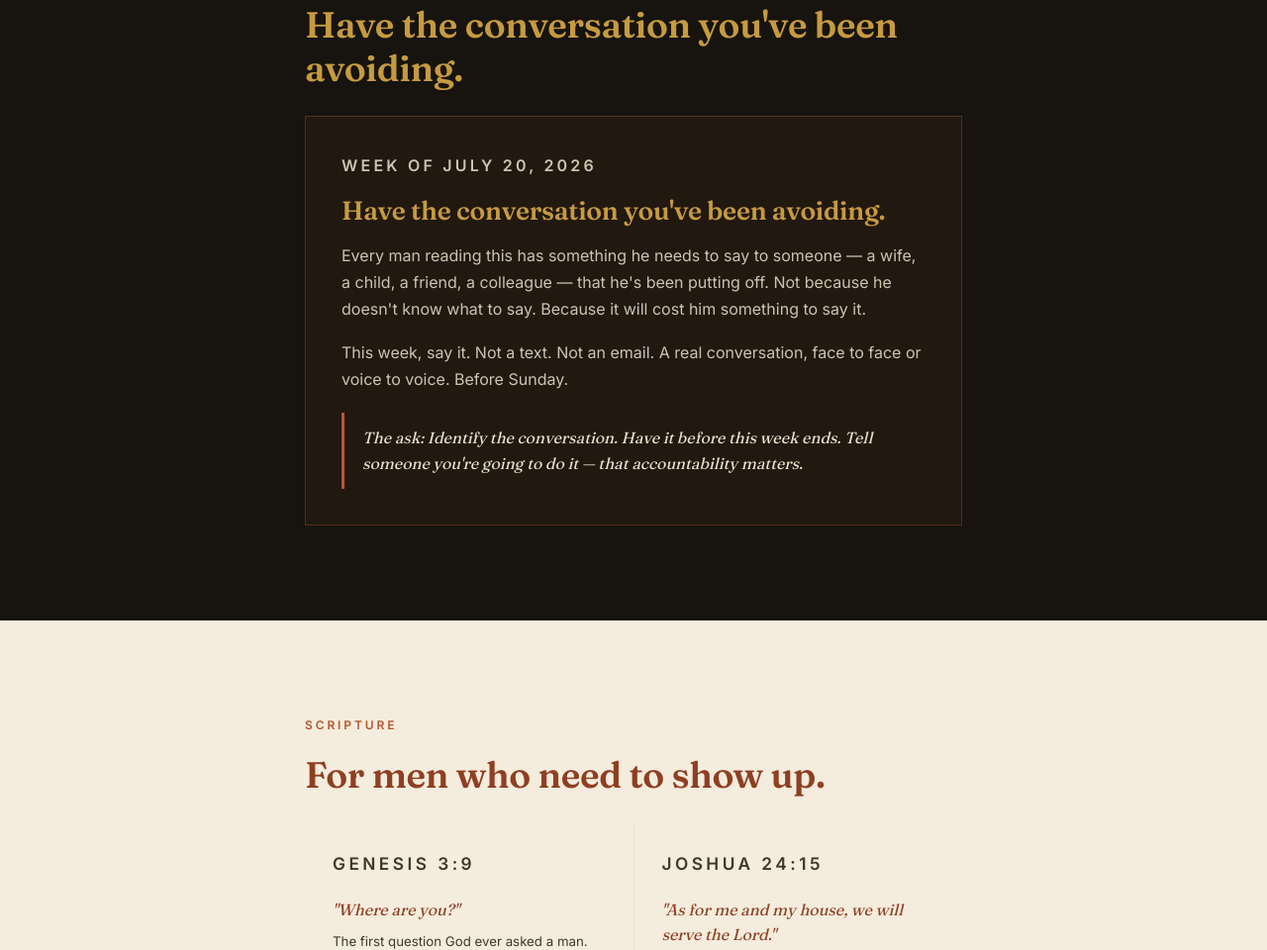
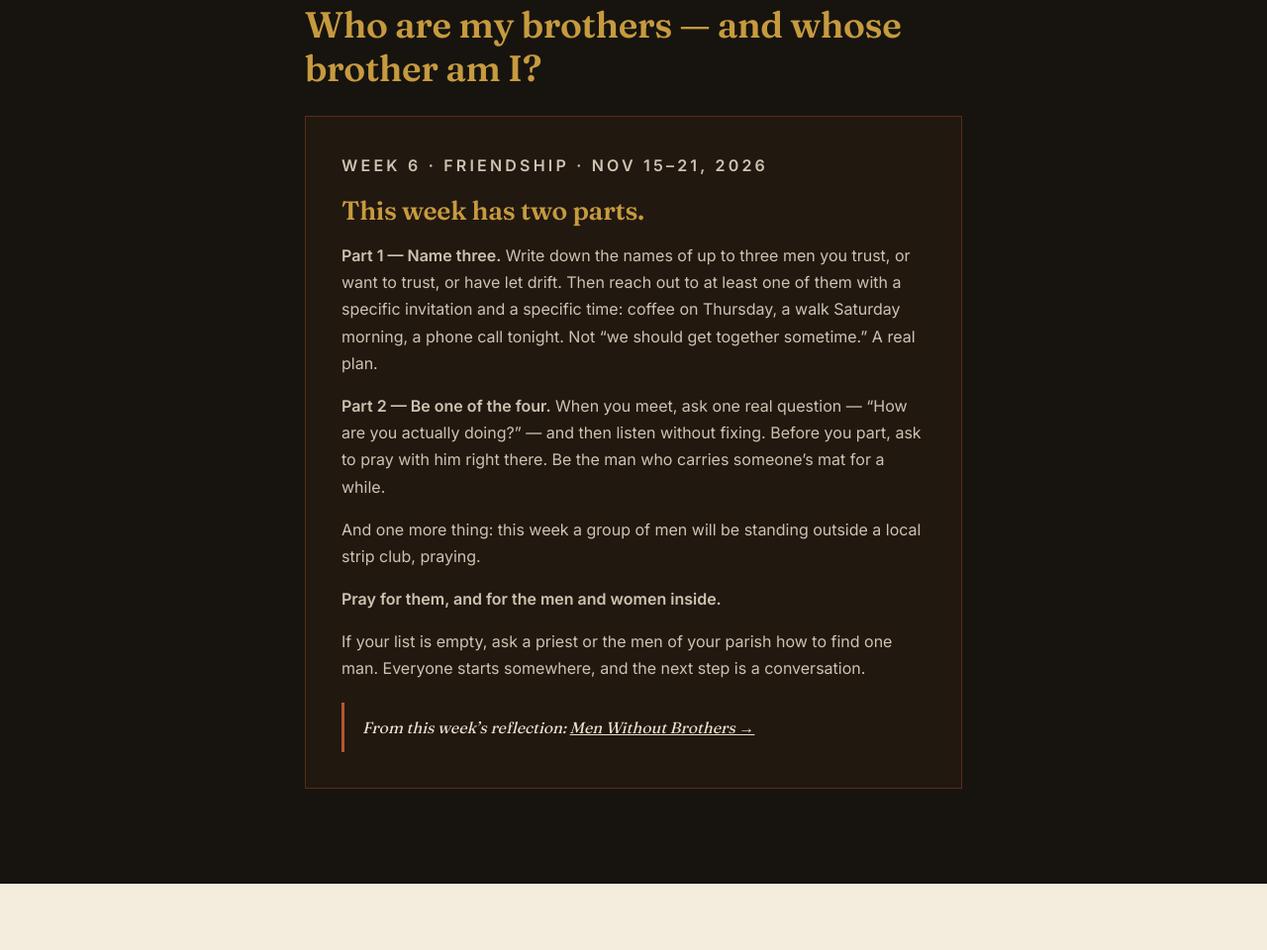
Before and after one commit to opnhomes/WhereWasAdam, a plain HTML site: page resources.html in a window 1280 px wide. Shown: the part 1336-2296 px from the top of the page at 99% size. Drawn offline with Linux system fonts and the light colour scheme.

Commit message:
Add files via upload

```diff
--- a/resources.html
+++ b/resources.html
@@ -468,13 +468,16 @@
   <section class="panel dark">
     <div class="wrap">
       <div class="kicker">This Week's Challenge</div>
-      <h2>Have the conversation you've been avoiding.</h2>
+      <h2>Who are my brothers — and whose brother am I?</h2>
       <div class="challenge-card">
-        <p class="challenge-week">Week of July 20, 2026</p>
-        <h3>Have the conversation you've been avoiding.</h3>
-        <p>Every man reading this has something he needs to say to someone — a wife, a child, a friend, a colleague — that he's been putting off. Not because he doesn't know what to say. Because it will cost him something to say it.</p>
-        <p>This week, say it. Not a text. Not an email. A real conversation, face to face or voice to voice. Before Sunday.</p>
-        <div class="the-ask">The ask: Identify the conversation. Have it before this week ends. Tell someone you're going to do it — that accountability matters.</div>
+        <p class="challenge-week">Week 6 · Friendship · Nov 15–21, 2026</p>
+        <h3>This week has two parts.</h3>
+        <p><strong>Part 1 — Name three.</strong> Write down the names of up to three men you trust, or want to trust, or have let drift. Then reach out to at least one of them with a specific invitation and a specific time: coffee on Thursday, a walk Saturday morning, a phone call tonight. Not “we should get together sometime.” A real plan.</p>
+        <p><strong>Part 2 — Be one of the four.</strong> When you meet, ask one real question — “How are you actually doing?” — and then listen without fixing. Before you part, ask to pray with him right there. Be the man who carries someone’s mat for a while.</p>
+        <p>And one more thing: this week a group of men will be standing outside a local strip club, praying.</p>
+        <p><strong>Pray for them, and for the men and women inside.</strong></p>
+        <p>If your list is empty, ask a priest or the men of your parish how to find one man. Everyone starts somewhere, and the next step is a conversation.</p>
+        <div class="the-ask">From this week’s reflection: <a href="reflection-6.html">Men Without Brothers →</a></div>
       </div>
     </div>
   </section>
```
